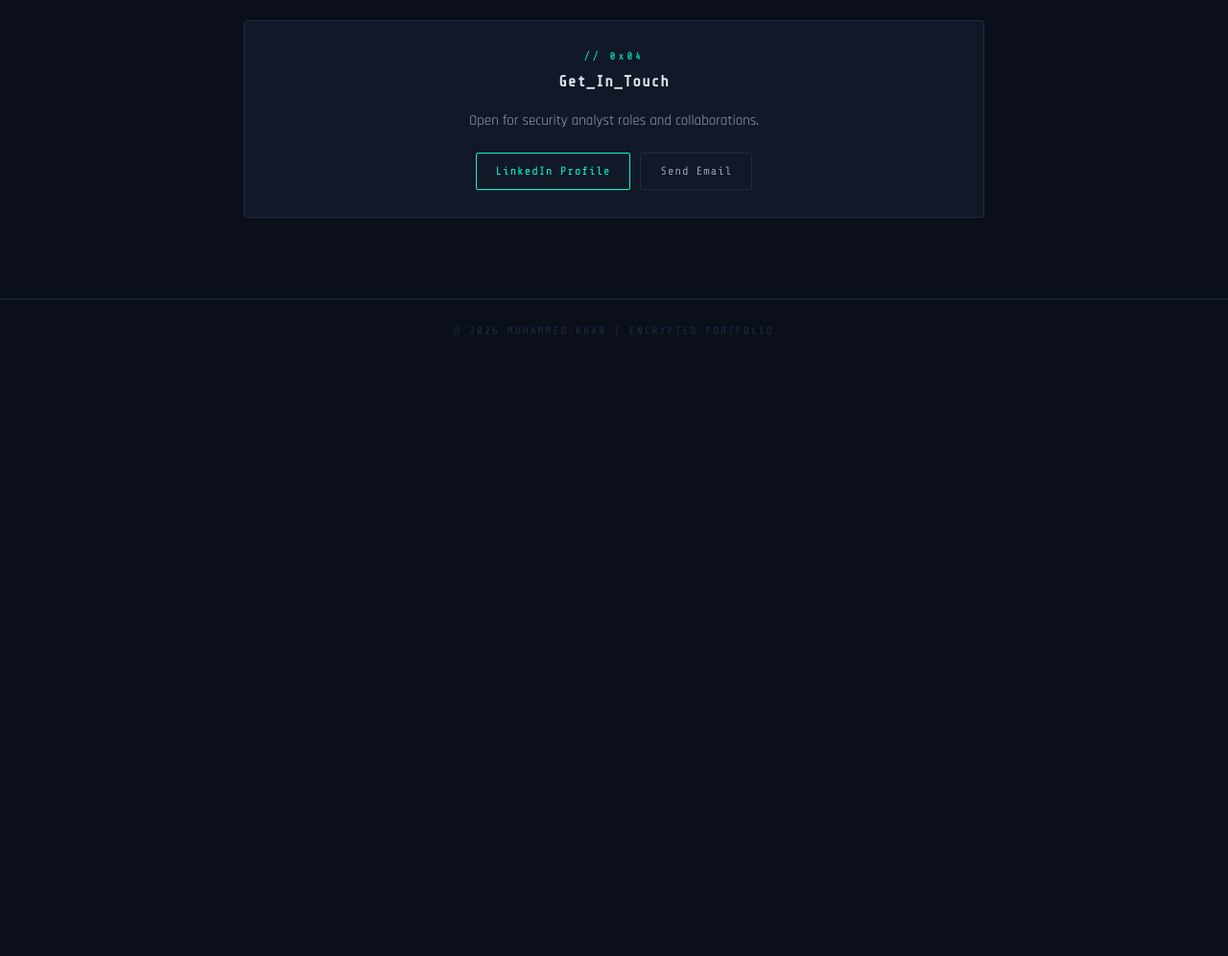
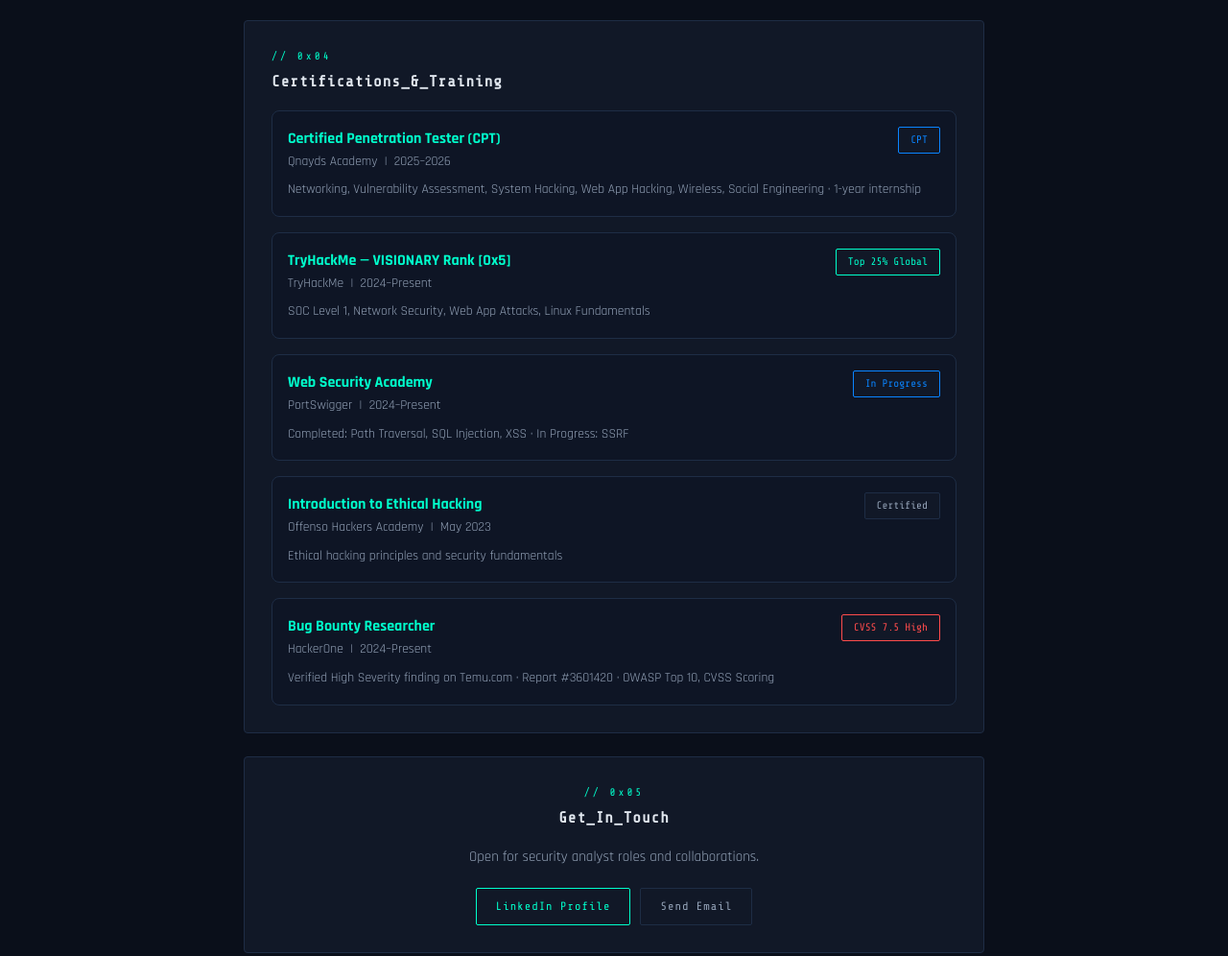
Before and after one commit to muhammed95rafi-arch/muhammed95rafi-arch.github.io, a plain HTML site: page index.html in a window 1280 px wide. Shown: the part 1741-2737 px from the top of the page at 96% size. Before the commit the page ends 2118 px from the top, so only its background shows below. Drawn offline with nearby package versions, Linux system fonts and the light colour scheme.

Commit message:
Add Certifications section to portfolio

```diff
--- a/index.html
+++ b/index.html
@@ -347,6 +347,7 @@
     <li><a href="#about">About</a></li>
     <li><a href="#projects">Projects</a></li>
     <li><a href="#skills">Skills</a></li>
+    <li><a href="#certifications">Certifications</a></li>
     <li><a href="#contact">Contact</a></li>
   </ul>
 </nav>
@@ -469,10 +470,76 @@
     </div>
   </section>
 
+  <!-- CERTIFICATIONS -->
+  <section id="certifications">
+    <div class="card">
+      <div class="section-label">// 0x04</div>
+      <h3>Certifications_&amp;_Training</h3>
+      <div style="display: flex; flex-direction: column; gap: 1rem; margin-top: 1rem;">
+
+        <div style="border: 1px solid var(--border); border-radius: 8px; padding: 1rem; background: var(--bg2);">
+          <div style="display: flex; justify-content: space-between; align-items: flex-start; flex-wrap: wrap; gap: 0.5rem;">
+            <div>
+              <div style="color: var(--accent); font-weight: 700; font-size: 1rem;">Certified Penetration Tester (CPT)</div>
+              <div style="color: var(--text2); font-size: 0.85rem;">Qnayds Academy &nbsp;|&nbsp; 2025–2026</div>
+            </div>
+            <span class="badge blue">CPT</span>
+          </div>
+          <div style="color: var(--text2); font-size: 0.85rem; margin-top: 0.5rem;">Networking, Vulnerability Assessment, System Hacking, Web App Hacking, Wireless, Social Engineering · 1-year internship</div>
+        </div>
+
+        <div style="border: 1px solid var(--border); border-radius: 8px; padding: 1rem; background: var(--bg2);">
+          <div style="display: flex; justify-content: space-between; align-items: flex-start; flex-wrap: wrap; gap: 0.5rem;">
+            <div>
+              <div style="color: var(--accent); font-weight: 700; font-size: 1rem;">TryHackMe — VISIONARY Rank [0x5]</div>
+              <div style="color: var(--text2); font-size: 0.85rem;">TryHackMe &nbsp;|&nbsp; 2024–Present</div>
+            </div>
+            <span class="badge green">Top 25% Global</span>
+          </div>
+          <div style="color: var(--text2); font-size: 0.85rem; margin-top: 0.5rem;">SOC Level 1, Network Security, Web App Attacks, Linux Fundamentals</div>
+        </div>
+
+        <div style="border: 1px solid var(--border); border-radius: 8px; padding: 1rem; background: var(--bg2);">
+          <div style="display: flex; justify-content: space-between; align-items: flex-start; flex-wrap: wrap; gap: 0.5rem;">
+            <div>
+              <div style="color: var(--accent); font-weight: 700; font-size: 1rem;">Web Security Academy</div>
+              <div style="color: var(--text2); font-size: 0.85rem;">PortSwigger &nbsp;|&nbsp; 2024–Present</div>
+            </div>
+            <span class="badge blue">In Progress</span>
+          </div>
+          <div style="color: var(--text2); font-size: 0.85rem; margin-top: 0.5rem;">Completed: Path Traversal, SQL Injection, XSS · In Progress: SSRF</div>
+        </div>
+
+        <div style="border: 1px solid var(--border); border-radius: 8px; padding: 1rem; background: var(--bg2);">
+          <div style="display: flex; justify-content: space-between; align-items: flex-start; flex-wrap: wrap; gap: 0.5rem;">
+            <div>
+              <div style="color: var(--accent); font-weight: 700; font-size: 1rem;">Introduction to Ethical Hacking</div>
+              <div style="color: var(--text2); font-size: 0.85rem;">Offenso Hackers Academy &nbsp;|&nbsp; May 2023</div>
+            </div>
+            <span class="badge">Certified</span>
+          </div>
+          <div style="color: var(--text2); font-size: 0.85rem; margin-top: 0.5rem;">Ethical hacking principles and security fundamentals</div>
+        </div>
+
+        <div style="border: 1px solid var(--border); border-radius: 8px; padding: 1rem; background: var(--bg2);">
+          <div style="display: flex; justify-content: space-between; align-items: flex-start; flex-wrap: wrap; gap: 0.5rem;">
+            <div>
+              <div style="color: var(--accent); font-weight: 700; font-size: 1rem;">Bug Bounty Researcher</div>
+              <div style="color: var(--text2); font-size: 0.85rem;">HackerOne &nbsp;|&nbsp; 2024–Present</div>
+            </div>
+            <span class="badge red">CVSS 7.5 High</span>
+          </div>
+          <div style="color: var(--text2); font-size: 0.85rem; margin-top: 0.5rem;">Verified High Severity finding on Temu.com · Report #3601420 · OWASP Top 10, CVSS Scoring</div>
+        </div>
+
+      </div>
+    </div>
+  </section>
+
   <!-- CONTACT -->
   <section id="contact">
     <div class="card contact-card">
-      <div class="section-label">// 0x04</div>
+      <div class="section-label">// 0x05</div>
       <h3>Get_In_Touch</h3>
       <p style="color: var(--text2);">Open for security analyst roles and collaborations.</p>
       <div class="btn-group" style="justify-content: center;">
```
